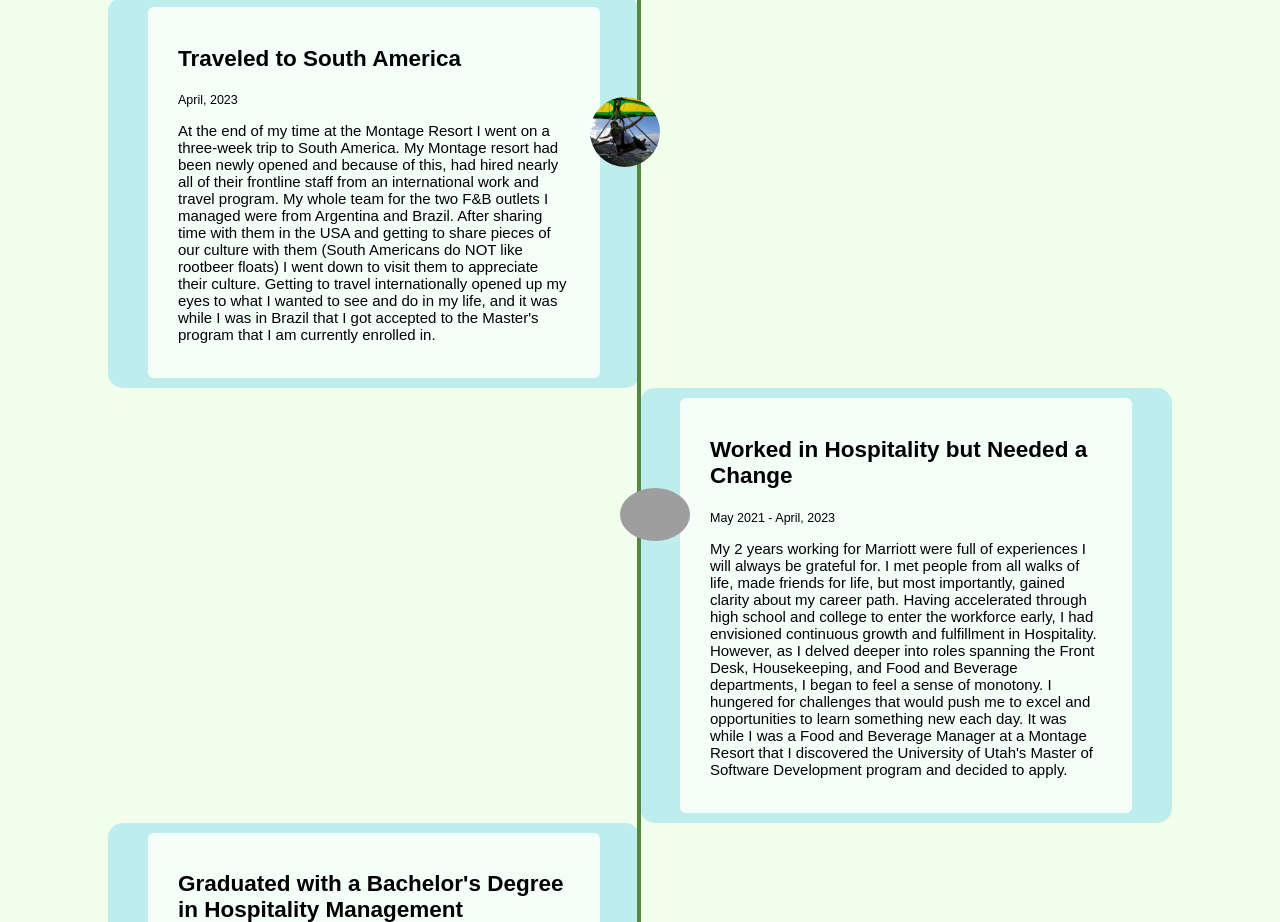
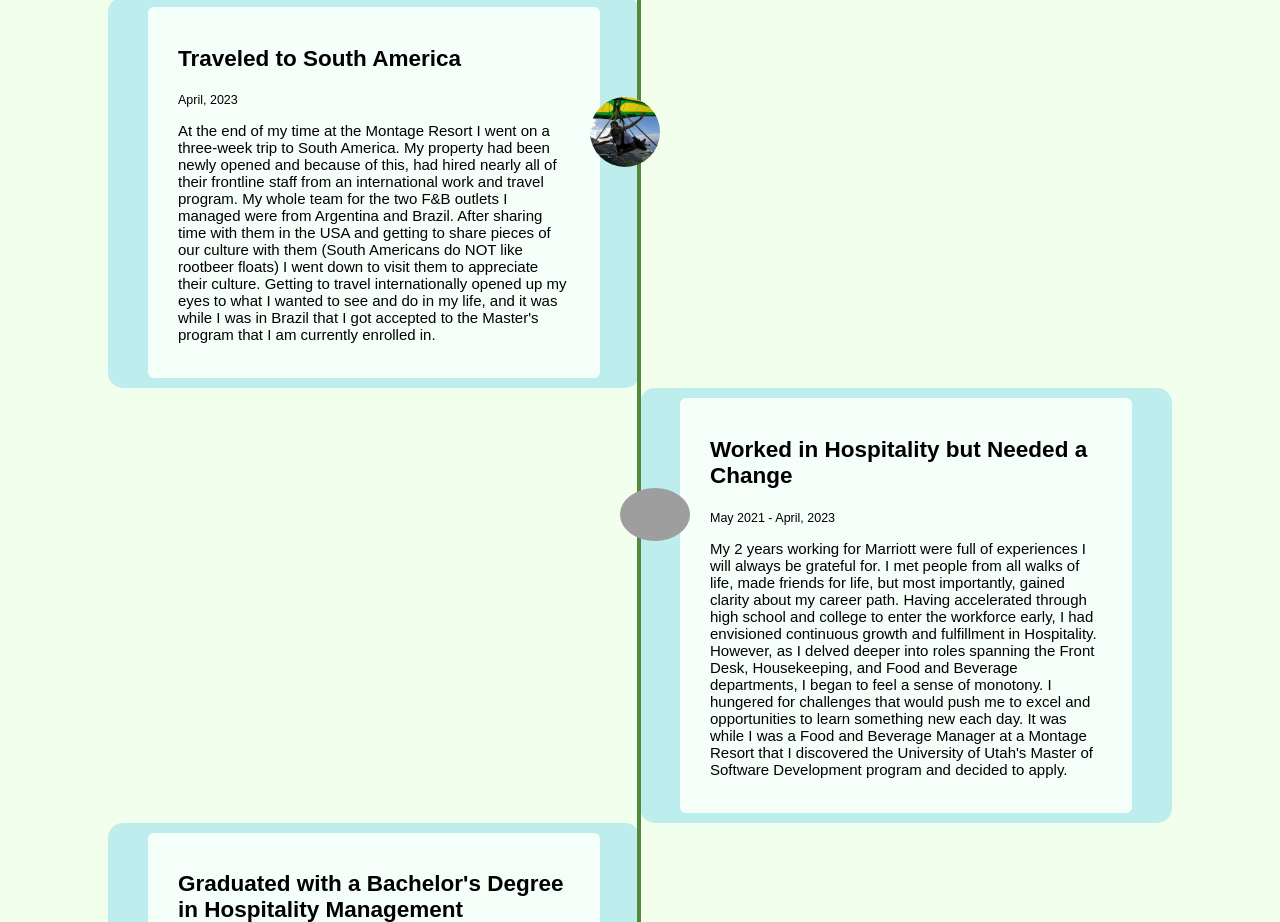
Before and after one commit to SarahBateman22/sarahbateman22.github.io, a plain HTML site: page aboutMe.html in a window 1280 px wide. Shown: the part 941-1863 px from the top of the page. Drawn offline with Linux system fonts and the light colour scheme; grey boxes are pictures that could not be loaded.

Commit message:
fixing grammar

```diff
--- a/aboutMe.html
+++ b/aboutMe.html
@@ -58,8 +58,8 @@
             <div class="text-box">
                 <h2>Traveled to South America</h2>
                 <small>April, 2023</small>
-                <p class="aboutp">At the end of my time at the Montage Resort I went on a three-week trip to South America. My Montage
-                    resort had been newly opened and because of this, had hired nearly all of their frontline staff
+                <p class="aboutp">At the end of my time at the Montage Resort I went on a three-week trip to South America. My property
+                    had been newly opened and because of this, had hired nearly all of their frontline staff
                     from an international work and travel program. My whole team for the two F&B outlets I managed were
                     from Argentina and Brazil. After sharing time with them in the USA and getting to share pieces of
                     our culture with them (South Americans do NOT like rootbeer floats) I went down to visit them to
```
